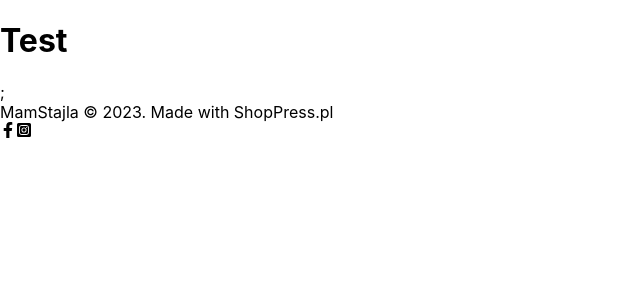
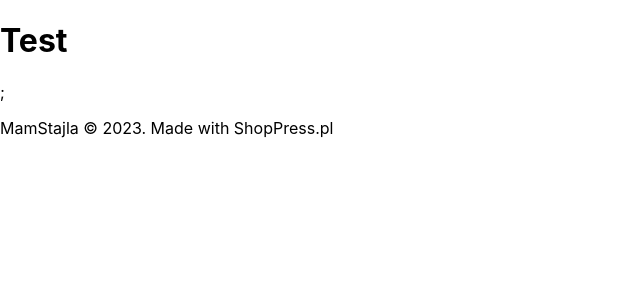
Before and after one commit to olaborkiewicz/online-store, a React (Create React App) app: page /test in a window 1280 px wide. Shown: the top 300 px of the page, without its empty margins (0-640 px from the left). Built offline with nearby package versions, Linux system fonts and the light colour scheme.

Commit message:
praca z ikonami
poprawiłam kod importu z fontawesome moich ikon. teraz skrypt się odpala w aplikacji, widać stronę w teście. nie działają jednak style ani nie widać ikon - nie może ich znaleźć, wyskakuje błąd.

```diff
--- a/package.json
+++ b/package.json
@@ -3,6 +3,10 @@
   "version": "0.1.0",
   "private": true,
   "dependencies": {
+    "@fortawesome/fontawesome-svg-core": "^6.3.0",
+    "@fortawesome/free-regular-svg-icons": "^6.3.0",
+    "@fortawesome/free-solid-svg-icons": "^6.3.0",
+    "@fortawesome/react-fontawesome": "^0.2.0",
     "@testing-library/jest-dom": "^5.16.5",
     "@testing-library/react": "^13.4.0",
     "@testing-library/user-event": "^13.5.0",
--- a/src/App.css
+++ b/src/App.css
@@ -48,6 +48,10 @@
   width: 50%;
 }
 
+.left {
+  margin-left: 40px;
+}
+
 .right {
   justify-content: right;
   align-items: center;
--- a/src/components/Footer.jsx
+++ b/src/components/Footer.jsx
@@ -1,15 +1,15 @@
-import { FaFacebookF, FaInstagramSquare } from "react-icons/fa";
+import { FontAwesomeIcon } from '@fortawesome/react-fontawesome';
 import styles from "../App.css";
 
 const Footer = () => {
     return (
         <div className={styles.container_foot}>;
             <div className={styles.left}>
-               MamStajla © 2023. Made with ShopPress.pl
+               <p className={styles.left}>MamStajla © 2023. Made with ShopPress.pl</p>
             </div>
             <div className={styles.right}>
-         <FaFacebookF className={styles.icon}/>
-         <FaInstagramSquare className={styles.icon}/>
+         <FontAwesomeIcon icon="fa-brands fa-square-facebook" className={styles.icon} />
+         <FontAwesomeIcon icon="fa-brands fa-square-instagram" className={styles.icon}/>
             </div>
         </div>
     );
```
Also changed, not shown: 1 other file (tests, documents, lock files or other folders).
